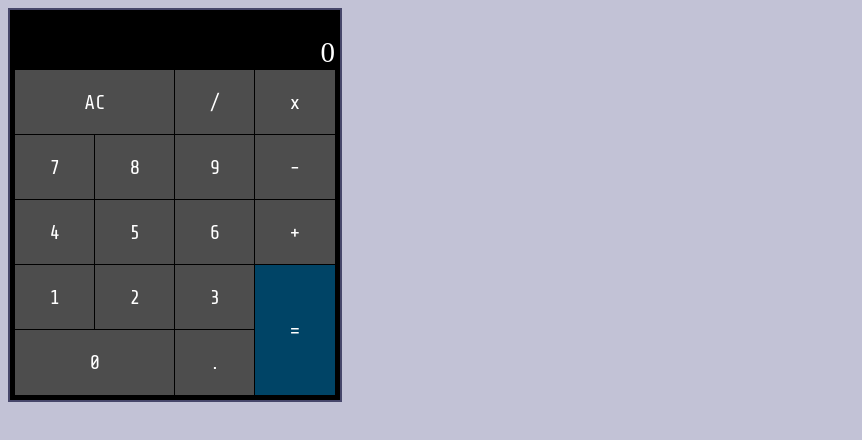
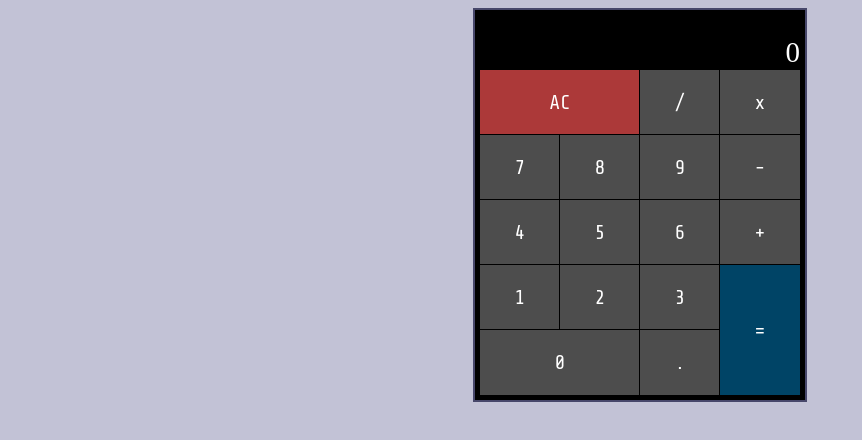
Before and after one commit to offLaneqq/react_for_beginers, a React (Create React App) app in the folder js_calc/: page / in a window 1280 px wide. Shown: the top 440 px of the page, without its empty margins (0-862 px from the left). Built offline with nearby package versions, Linux system fonts and the light colour scheme; a web font is replaced by a local one.

Commit message:
Add listeners

```diff
--- a/js_calc/src/App.js
+++ b/js_calc/src/App.js
@@ -14,12 +14,43 @@ export class App extends Component {
       currentSign: 'pos',
     }
   }
-  render() {
-    const isOperator = /[x/+-]/,                  // Search all operators in string
-        endWithOperator = /[x/+-]$/,              // Search all operators in end of string
+
+  componentDidMount() {
+    window.addEventListener('keydown', this.handleKeyPress)
+  }
+
+  componentWillUnmount() {
+    window.removeEventListener('keydown', this.handleKeyPress)
+  }
+
+  handleKeyPress = event => {
+    const key = event.key;
+    const code = event.code;
+    if (/\d|[*/+-.]|Backspace/.test(key) || key === "Enter") {
+      event.preventDefault(); // Забороняємо виконання дії за замовчуванням, пов'язаної з клавішею
+      if (/\d/.test(key)) {
+        this.handleNumbers({ target: { value: key } });
+      } else if (/[*/+-.]/.test(key)) {
+        this.handleOperators({ target: { value: key } });
+      } else if (key === '.') {
+        this.handleDecimal();
+      } else if (key === 'Enter') {
+        this.handleEvaluate();
+      } else if (key === 'Backspace') {
+        this.initialize();
+      }
+    }
+    else if (code === 'F1' || code === 'F2' || key === 'Tab') {
+        // Виключення для службових клавіш (F1, F2, Tab)
+        event.preventDefault();
+    }
+  };
+
+    isOperator = /[x/+-]/                  // Search all operators in string
+        endWithOperator = /[x/+-]$/              // Search all operators in end of string
         endWithNegativeSign = /\d[x/+-]{1}-$/     // Search one number with proposed sign and then with minus in the end of string
 
-    const maxDigitWarning = () => {
+    maxDigitWarning = () => {
         this.setState({
             currentVal: 'Digit Limit Met',
             prevVal: this.state.currentVal
@@ -27,13 +58,13 @@ export class App extends Component {
         setTimeout(() => this.setState({currentVal: this.state.prevVal}), 1000)
     }
 
-    const handleNumbers = e => {
+    handleNumbers = e => {
         if (!this.state.currentVal.includes('Limit')) {
             const {currentVal, formula, evaluated} = this.state
             const value = e.target.value
             this.setState({evaluated: false})
             if (currentVal.length > 21) {
-                maxDigitWarning()                       // catch err with length
+                this.maxDigitWarning()                       // catch err with length
             } else if (evaluated) {
                 this.setState({
                     currentVal: value,
@@ -41,7 +72,7 @@ export class App extends Component {
                 })
             } else {
                 this.setState({
-                    currentVal: currentVal === '0' || isOperator.test(currentVal) ? value : currentVal + value,
+                    currentVal: currentVal === '0' || this.isOperator.test(currentVal) ? value : currentVal + value,
                     formula: currentVal === '0' && value === '0'
                     ? formula === '' ? value : formula : /([^.0-9]0|^0)$/.test(formula)
                     ? formula.slice(0, -1) + value : formula + value
@@ -50,7 +81,7 @@ export class App extends Component {
         }
     }
 
-    const handleOperators = e => {
+    handleOperators = e => {
         if (!this.state.currentSign.includes('Limit')) {
             const value = e.target.value
             const {formula, prevVal, evaluated} = this.state
@@ -62,14 +93,14 @@ export class App extends Component {
                 this.setState({
                     formula: prevVal + value
                 })
-            } else if (!endWithNegativeSign.test(formula)) {
+            } else if (!this.endWithNegativeSign.test(formula)) {
                 this.setState({
                     prevVal: formula,
                     formula: formula + value
                 })
-            } else if (!endWithNegativeSign.test(formula)) {
+            } else if (!this.endWithNegativeSign.test(formula)) {
                 this.setState({
-                    formula: (endWithNegativeSign.test(formula + value) ? formula : prevVal) + value
+                    formula: (this.endWithNegativeSign.test(formula + value) ? formula : prevVal) + value
                 })
             } else if (value !== '-') {
                 this.setState({formula: prevVal + value})
@@ -77,14 +108,14 @@ export class App extends Component {
         }
     }
 
-    const handleEvaluate = () => {
-        if (!this.state.currentVal.includes('Limit')) {
+    handleEvaluate = () => {
+        if (!this.state.currentVal.includes('Limit') && this.state.evaluated !== true) {
             let expression = this.state.formula
-            while (endWithOperator.test(expression)) {
+            while (this.endWithOperator.test(expression)) {
                 expression = expression.slice(0, -1)
             }
             expression = expression
-                .replace(/x/g, '*')
+                // .replace(/x/g, '*')
                 .replace(/-/g, '-')
                 .replace(/--/, '+0+0+0+0+0+0+')
             // eslint-disable-next-line
@@ -92,7 +123,7 @@ export class App extends Component {
             this.setState({
                 currentVal: answer.toString(),
                 formula: expression
-                    .replace(/\*/g, '⋅')
+                    // .replace(/\*/g, '⋅')
                     .replace(/-/g, '-')
                     .replace('+0+0+0+0+0+0+', '--')
                     .replace(/(x|\/|\+)-/, '$1-')
@@ -103,7 +134,7 @@ export class App extends Component {
         }
     }
 
-    const handleDecimal = () => {
+    handleDecimal = () => {
         if (this.state.evaluated === true) {
             this.setState({
                 currentVal: '0.',
@@ -116,7 +147,7 @@ export class App extends Component {
                 this.setState({ evaluated: false })
             if (this.state.currentVal.length > 21) {
                 this.maxDigitWarning()
-            } else if (endWithOperator.test(this.state.formula) ||
+            } else if (this.endWithOperator.test(this.state.formula) ||
                 (this.state.currentVal === '0' && this.state.formula === '')) {
                     this.setState({
                         currentVal: '0.',
@@ -131,7 +162,7 @@ export class App extends Component {
             }
     }
 
-    const initialize = () => {
+    initialize = () => {
         this.setState({
             currentVal: '0',
             prevVal: '0',
@@ -141,15 +172,19 @@ export class App extends Component {
         })
     }
 
+
+  render() {
+
     return (
       <div className='calculator'>
-        <Formula formula={this.state.formula.replace(/x/g, '⋅')}/>
+        {/* <Formula formula={this.state.formula.replace(/x/g, '⋅')}/> */}
+        <Formula formula={this.state.formula}/>
         <Output currentValue={this.state.currentVal}/>
-        <Buttons numbers={handleNumbers}
-                operators={handleOperators}
-                initialize={initialize}
-                decimal={handleDecimal}
-                evaluate={handleEvaluate}/>
+        <Buttons numbers={this.handleNumbers}
+                operators={this.handleOperators}
+                initialize={this.initialize}
+                decimal={this.handleDecimal}
+                evaluate={this.handleEvaluate}/>
       </div>
     )
   }
--- a/js_calc/src/components/Buttons.js
+++ b/js_calc/src/components/Buttons.js
@@ -5,6 +5,7 @@ export class Buttons extends Component {
     return (
       <div>
         <button
+            id='clear'
             className='jumbo'
             onClick={this.props.initialize}
             value='AC'>AC</button>
@@ -13,7 +14,7 @@ export class Buttons extends Component {
             value='/'>/</button>
         <button
             onClick={this.props.operators}
-            value='x'>x</button>
+            value='*'>x</button>
         <button
             onClick={this.props.numbers}
             value='7'>7</button>
--- a/js_calc/src/index.css
+++ b/js_calc/src/index.css
@@ -32,6 +32,7 @@ body {
 }
 
 .calculator {
+  margin: auto;
   border: 2px solid #47476b;
   padding: 5px;
   background: black;
@@ -88,14 +89,6 @@ button {
   bottom: 5px
 }
 
-.author {
-  text-align: center;
-  font-family: Share Tech Mono, sans;
-  margin-top: 15px;
+#clear {
+  background: #ac3939;
 }
-
-.author.a {
-    text-decoration: none;
-    color: #00264d;
-    line-height: 26px;
-}
```
